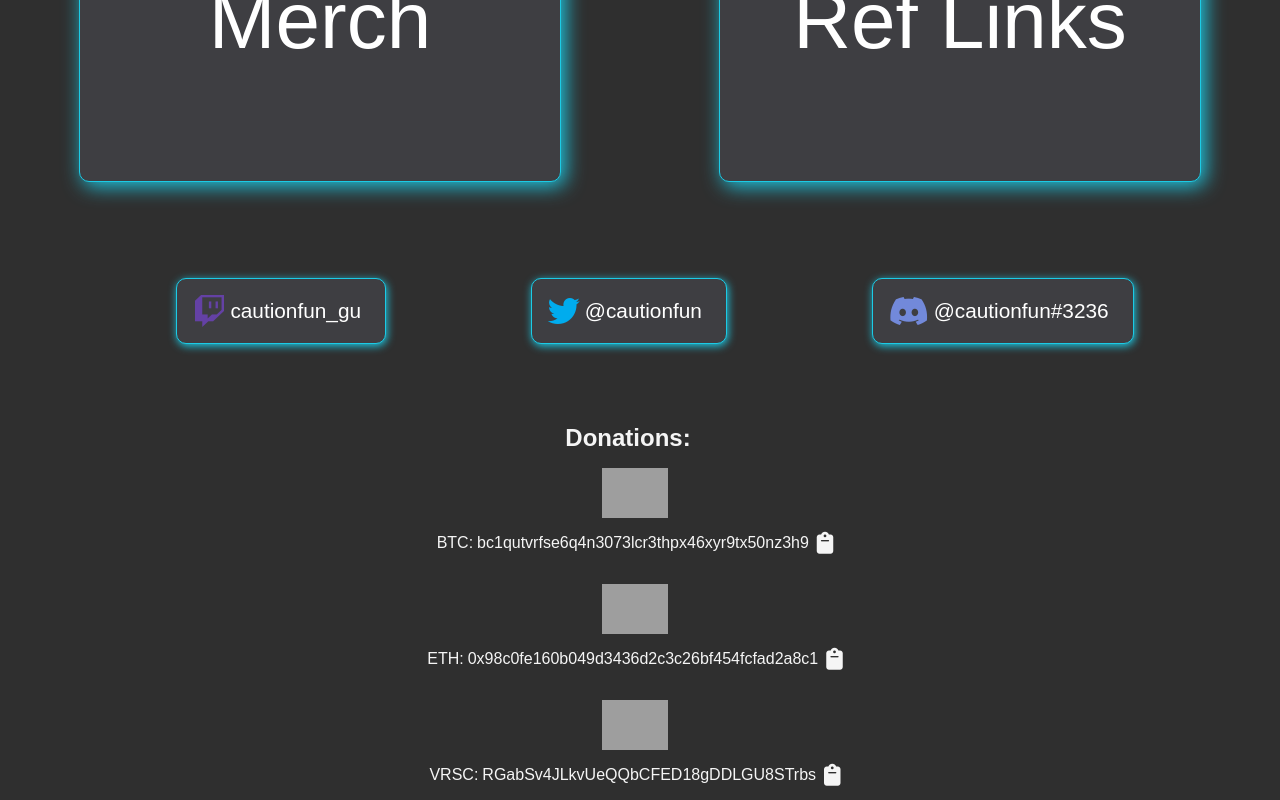
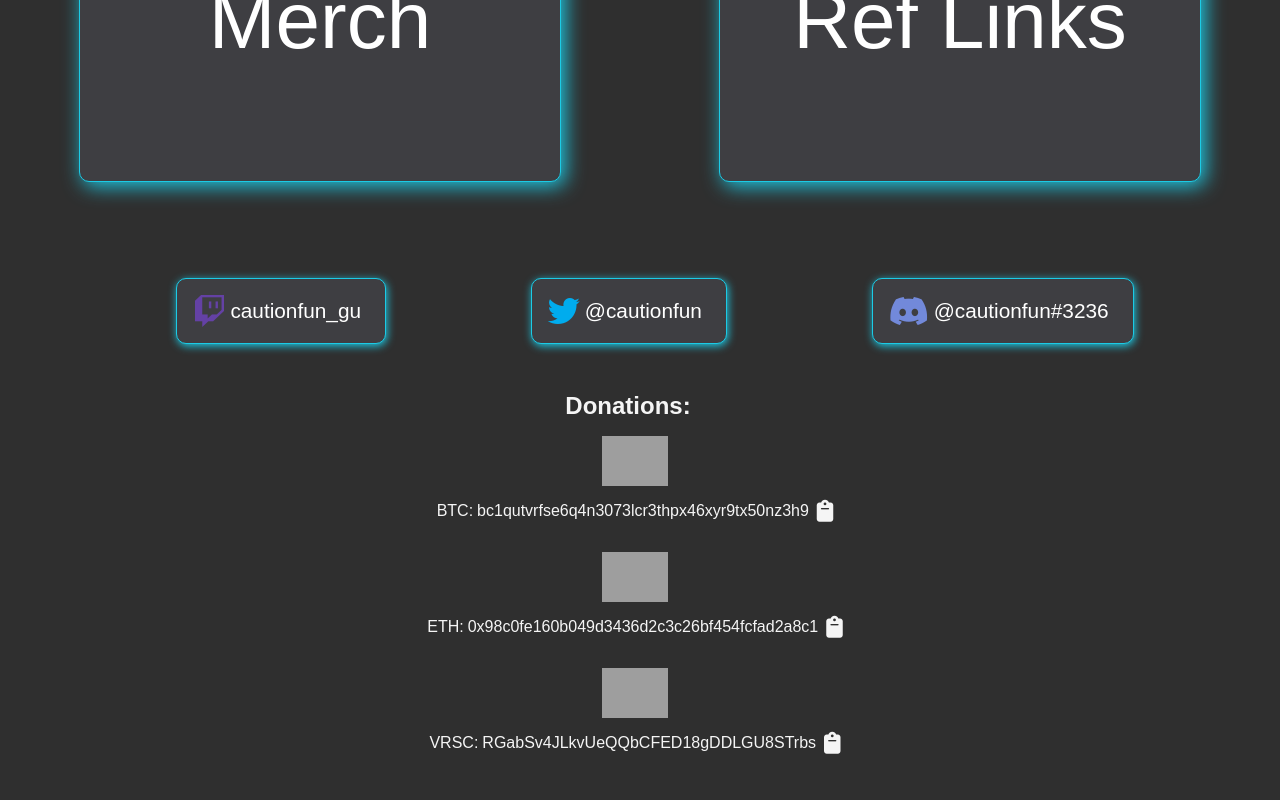
Before and after one commit to RMPasta/cautionfun, a React (Create React App) app in the folder frontend/: page / in a window 1280 px wide. Shown: the part 497-1297 px from the top of the page. After the commit the page ends 1265 px from the top, so only its background shows below. Built offline with nearby package versions, Linux system fonts and the light colour scheme; grey boxes are pictures that could not be loaded.

Commit message:
move footer to be global

```diff
--- a/frontend/src/App.css
+++ b/frontend/src/App.css
@@ -2,8 +2,8 @@
   font-family: Arial, Helvetica, sans-serif;
 }
 body {
-  /* display: flex;
-  justify-content: center;
+  /* display: flex; */
+  /* justify-content: space-around;
   align-items: center; */
   margin: 0;
   background-color: #2F2F2F;
--- a/frontend/src/App.js
+++ b/frontend/src/App.js
@@ -4,6 +4,7 @@ import Home from "./pages/home/Home";
 import Vault from "./pages/vault/Vault";
 import { Route, Routes } from "react-router-dom";
 import Header from "./components/header/Header";
+import Footer from "./components/footer/Footer";
 
 function App() {
   return (
@@ -14,6 +15,7 @@ function App() {
         <Route path="/ref-links" element={<Ref />} />
         <Route path="/vault" element={<Vault />} />
       </Routes>
+      <Footer />
     </>
   );
 }
--- a/frontend/src/components/footer/footer.css
+++ b/frontend/src/components/footer/footer.css
@@ -11,6 +11,8 @@ li:hover {
 .footer {
     width: 90%;
     font-size: 1.3rem;
+    position: relative;
+    margin: 0 auto;
   }
 
   .socials {
@@ -99,7 +101,7 @@ li:hover {
   }
 
   .donations {
-    margin: 2rem 1.5rem 0 0;
+    margin: 0 1.5rem 0 0;
   }
 
 
--- a/frontend/src/pages/home/Home.js
+++ b/frontend/src/pages/home/Home.js
@@ -1,5 +1,4 @@
 import React from "react";
-import Footer from "../../components/footer/Footer";
 import "./home.css";
 import { Link } from "react-router-dom";
 
@@ -29,7 +28,7 @@ export default function Home() {
           <div className="ref-link-btn-text">Ref Links</div>
         </Link>
       </div>
-      <Footer />
+
     </div>
   );
 }
--- a/frontend/src/pages/ref-links/Ref.js
+++ b/frontend/src/pages/ref-links/Ref.js
@@ -1,5 +1,4 @@
 import React from "react";
-import Footer from "../../components/footer/Footer";
 import "./ref.css";
 
 export default function Ref() {
@@ -125,7 +124,6 @@ export default function Ref() {
         </div>
         <></>
       </div>
-      <Footer />
     </div>
   );
 }
--- a/frontend/src/pages/vault/Vault.js
+++ b/frontend/src/pages/vault/Vault.js
@@ -35,13 +35,18 @@ export default function Vault() {
     };
     getCards();
   }, []);
+
+  const sortedByDeath = Object.values(cards).sort((a, b) => {
+    return a.metadata.god - b.metadata.god
+  })
+  console.log(cards)
   return (
     <div className="vault">
       {!isLoaded ? (
         <h1>...Loading</h1>
       ) : (
         cards &&
-        Object.values(cards).map((card) => (
+        sortedByDeath.map((card) => (
           <li key={card.image_url}>
             <GUCard
               imgUrl={card.image_url}
--- a/frontend/src/pages/vault/vault.css
+++ b/frontend/src/pages/vault/vault.css
@@ -21,6 +21,5 @@
 @media screen and (max-width: 600px) {
     .vault {
       grid-template-columns: 1fr;
-      height: 14rem;
     }
   }
```
